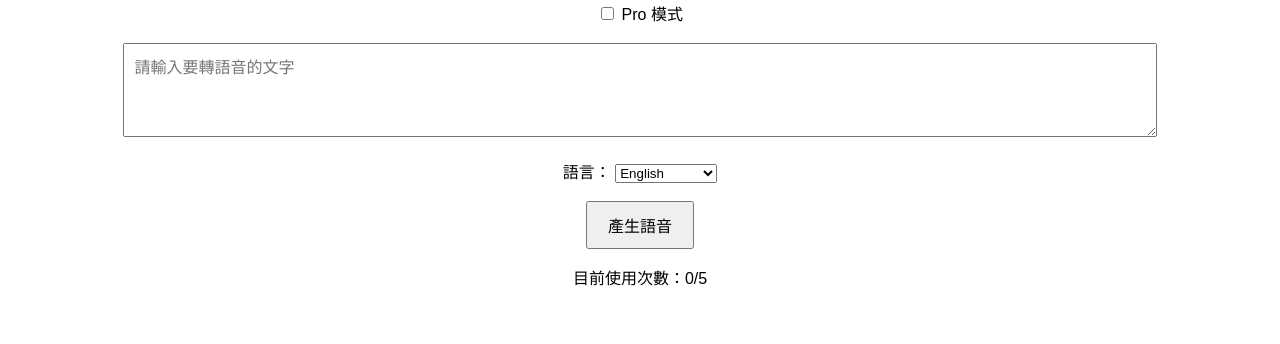
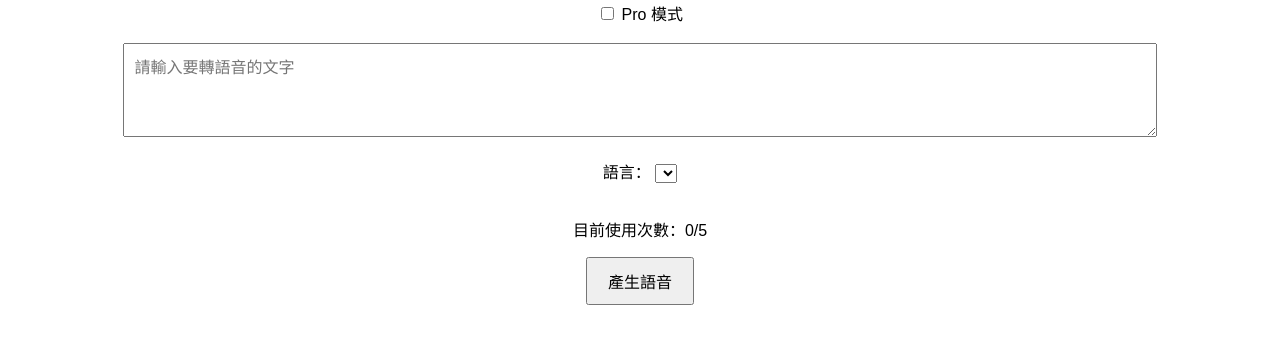
Before and after one commit to geogeolo/image-saas-lab, a plain HTML site: page frontend/index.html in a window 1280 px wide. Shown: the part 116-460 px from the top of the page. Drawn offline with Linux system fonts and the light colour scheme.

Commit message:
Update index.html

```diff
--- a/frontend/index.html
+++ b/frontend/index.html
@@ -1,5 +1,5 @@
 <!DOCTYPE html>
-<html lang="en">
+<html lang="zh">
 <head>
   <meta charset="UTF-8">
   <title>AI 語音合成 SaaS</title>
@@ -7,17 +7,18 @@
 </head>
 <body>
   <h1>文字轉語音服務</h1>
+
   <label><input type="checkbox" id="proToggle"> Pro 模式</label><br><br>
+
   <textarea id="textInput" rows="4" cols="50" placeholder="請輸入要轉語音的文字"></textarea><br><br>
+
   <label for="langSelect">語言：</label>
-  <select id="langSelect">
-    <option value="en">English</option>
-    <option value="zh-tw">中文（台灣）</option>
-    <option value="ja">日本語</option>
-    <option value="fr">Français</option>
-  </select><br><br>
+  <select id="langSelect"></select><br><br>
+
+  <p id="usageDisplay">目前使用次數：0/5</p>
+
   <button onclick="generateSpeech()">產生語音</button>
-  <p id="usageDisplay">目前使用次數：0/5</p>
+
   <script src="script.js"></script>
 </body>
 </html>
```
